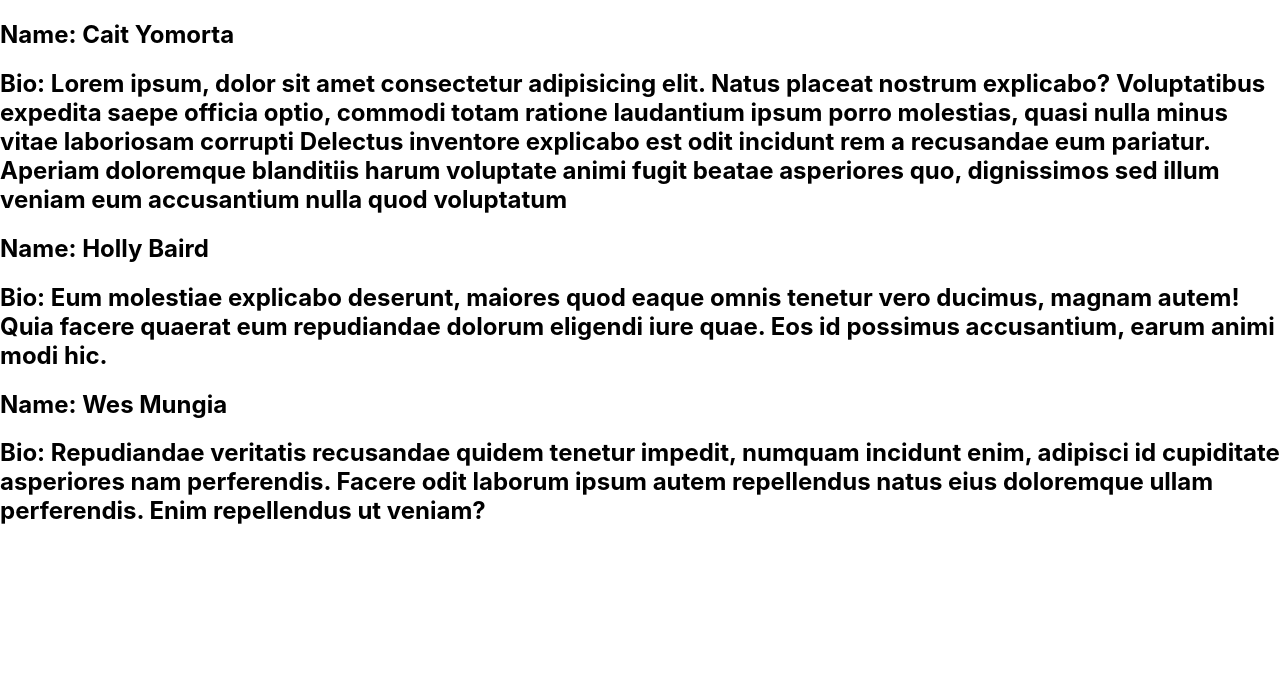
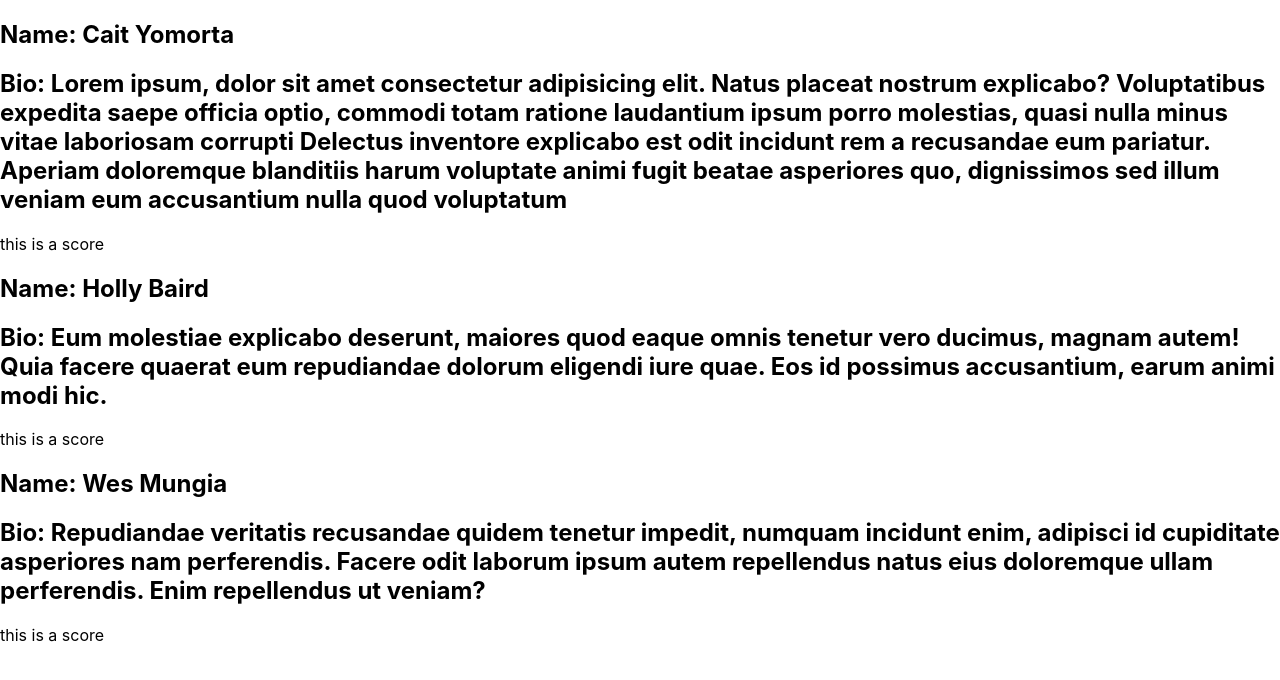
Before and after one commit to ilsyim/students-lab, a React (Create React App) app: page / in a window 1280 px wide. Shown: the top 680 px of the page. Built offline with nearby package versions, Linux system fonts and the light colour scheme.

Commit message:
import score component to student component

```diff
--- a/src/Score.jsx
+++ b/src/Score.jsx
@@ -0,0 +1,9 @@
+const Score = () => {
+  return (
+    <>
+      this is a score
+    </>
+  );
+}
+
+export default Score;
--- a/src/Student.jsx
+++ b/src/Student.jsx
@@ -1,4 +1,4 @@
-
+import Score from "./Score";
 
 const Student = (props) => {
   return (
@@ -6,9 +6,9 @@ const Student = (props) => {
     <div>
       {props.students.map(student =>
       <>
-      <h2>Name: {student.name}</h2>
-      <h2>Bio: {student.bio}</h2>
-
+        <h2>Name: {student.name}</h2>
+        <h2>Bio: {student.bio}</h2>
+        <Score />
       </>
 
         )}
```
